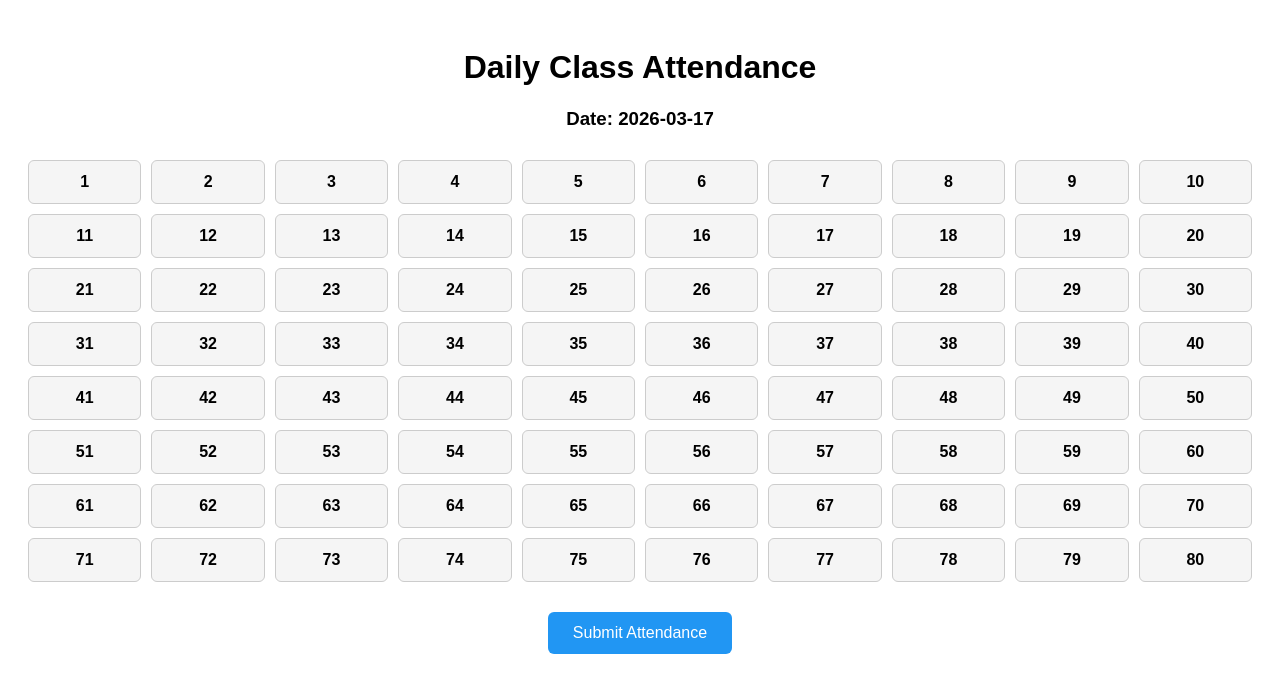
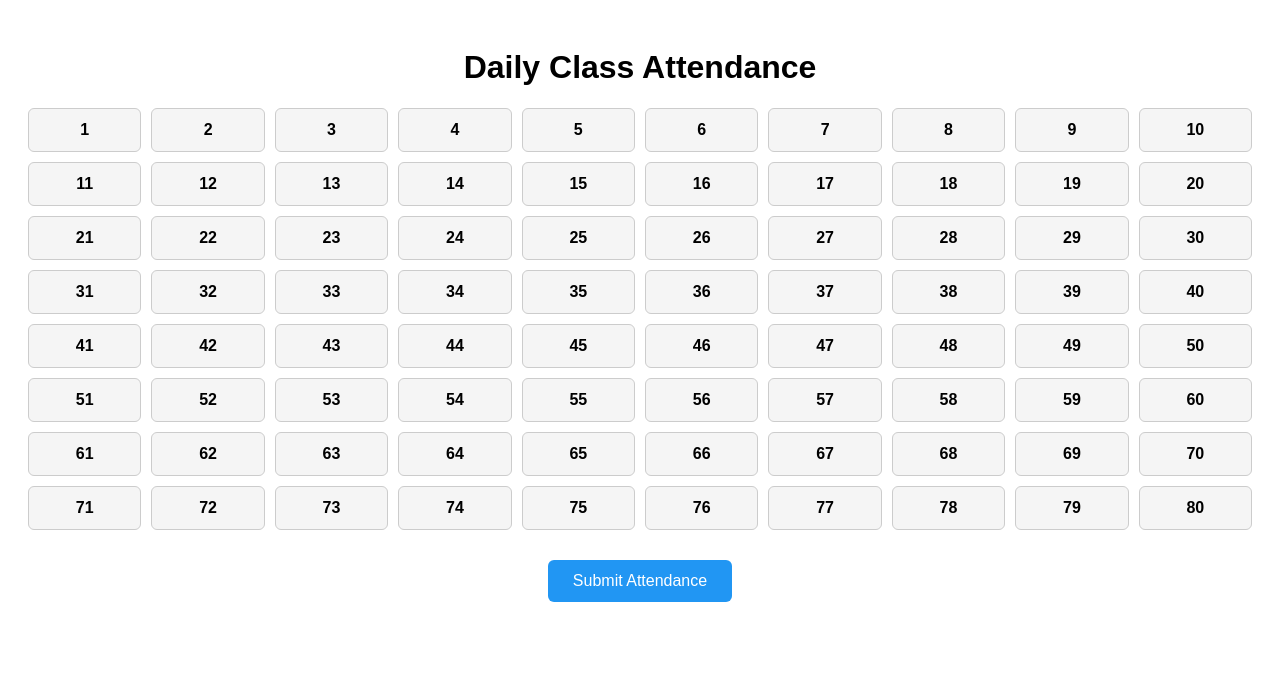
Before and after one commit to divakarhankare9850-ai/attendance, a React (Create React App) app: page / in a window 1280 px wide. Shown: the top 692 px of the page. Built offline with nearby package versions, Linux system fonts and the light colour scheme.

Commit message:
Update App.js

```diff
--- a/src/App.js
+++ b/src/App.js
@@ -56,16 +56,16 @@ export default function App() {
   };
 
   // copy absent numbers
-  const copyAbsent = () => {
+const copyAbsent = () => {
 
-    if (!result) return;
+  if (!result) return;
 
-    const text = result.absentList.join(", ");
+  const message = `Absent Roll Numbers:\n${result.absentList.join(", ")}`;
 
-    navigator.clipboard.writeText(text);
+  navigator.clipboard.writeText(message);
 
-    alert("Absent list copied!");
-  };
+  alert("Absent list copied!");
+};
 
   return (
 
@@ -75,10 +75,6 @@ export default function App() {
       <h1 style={{ textAlign: "center" }}>
         Daily Class Attendance
       </h1>
-
-      <h3 style={{ textAlign: "center", marginBottom: 30 }}>
-        Date: {today}
-      </h3>
 
       {/* Roll Grid */}
       <div style={{
```
